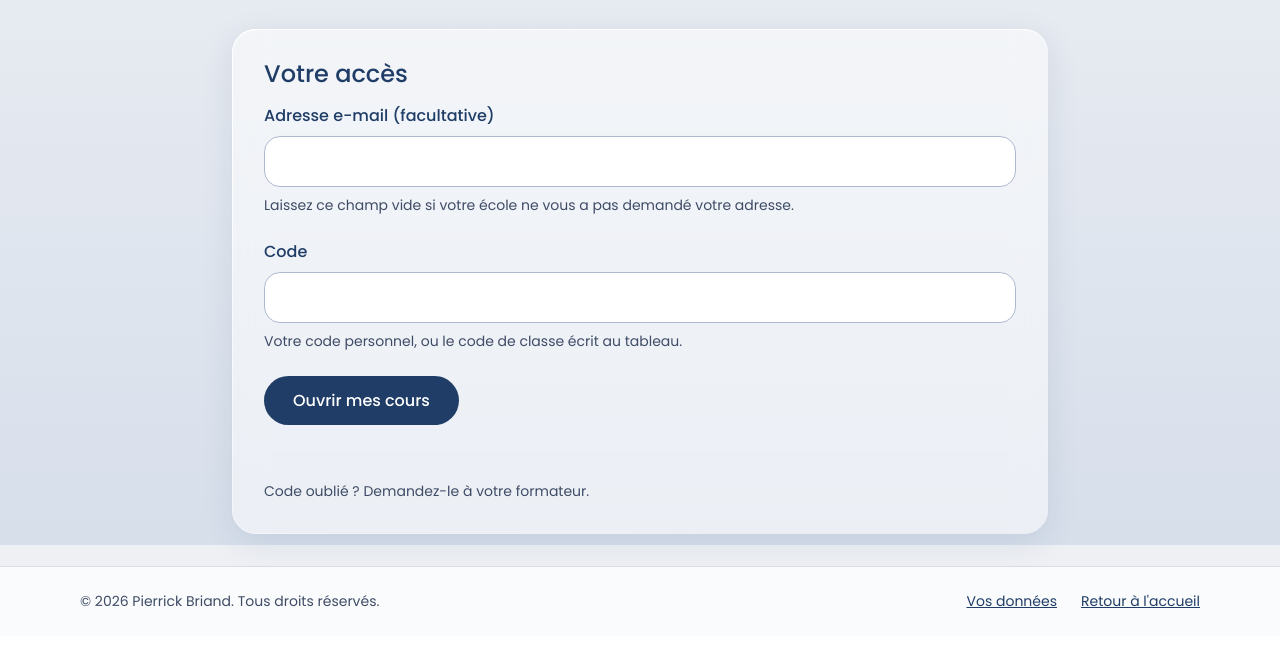
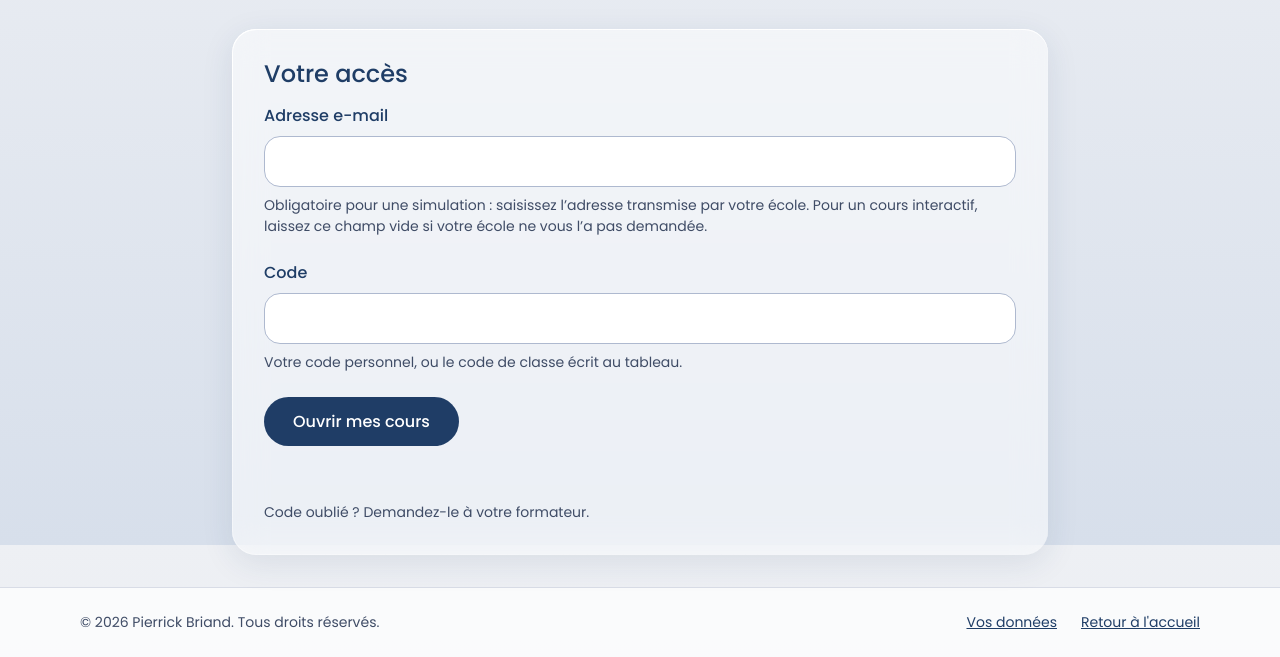
Before and after one commit to Pierrickbriand/cours, a plain HTML site: page connexion.html in a window 1280 px wide. Shown: the part 255-912 px from the top of the page. Before the commit the page ends 891 px from the top, so only its background shows below. Drawn offline with Linux system fonts and the light colour scheme.

Commit message:
Connexion : messages pour les simulateurs (e-mail requis, e-mail inconnu)
Le code de classe d'un cours de simulateur exige désormais l'adresse e-mail de l'étudiant (Atelier 5.171.0).
La page affiche deux nouveaux messages et met le curseur dans le champ d'adresse.
Le libellé n'annonce plus l'adresse comme facultative : obligatoire pour une simulation, facultative pour un cours interactif.

Co-Authored-By: Claude Sonnet 5.5 <noreply@anthropic.com>
Claude-Session: https://claude.ai/code/session_01SphGyjwkNVaHmhKGsHA5kx

```diff
--- a/connexion.html
+++ b/connexion.html
@@ -34,9 +34,9 @@
     <h2 id="t-connexion">Votre accès</h2>
     <form id="f" novalidate autocomplete="off">
       <div class="champ-form">
-        <label for="email">Adresse e-mail (facultative)</label>
+        <label for="email">Adresse e-mail</label>
         <input id="email" type="email" inputmode="email" autocomplete="email" spellcheck="false">
-        <p class="aide">Laissez ce champ vide si votre école ne vous a pas demandé votre adresse.</p>
+        <p class="aide">Obligatoire pour une simulation&nbsp;: saisissez l’adresse transmise par votre école. Pour un cours interactif, laissez ce champ vide si votre école ne vous l’a pas demandée.</p>
       </div>
       <div class="champ-form">
         <label for="code">Code</label>
--- a/connexion.js
+++ b/connexion.js
@@ -13,7 +13,7 @@ function montrer(){
 document.getElementById('quitter').addEventListener('submit',function(){try{sessionStorage.removeItem(CLE);}catch(e){}});
 montrer();
 if(/(^|[?&])acces=requis(&|$)/.test(location.search)) msg('Votre accès a expiré ou ne couvre pas ce cours. Saisissez à nouveau votre code.',true);
-var ERR={'code inconnu':'Ce code n’est pas reconnu. Vérifiez-le ou demandez-le à votre formateur.','patienter':'Trop d’essais. Réessayez dans quelques minutes.','e-mail invalide':'Cette adresse e-mail n’est pas valide.','aucun cours':'Ce code est reconnu, mais aucun cours n’est ouvert pour le moment.'};
+var ERR={'code inconnu':'Ce code n’est pas reconnu. Vérifiez-le ou demandez-le à votre formateur.','patienter':'Trop d’essais. Réessayez dans quelques minutes.','e-mail invalide':'Cette adresse e-mail n’est pas valide.','e-mail requis':'Pour ce cours, saisissez aussi votre adresse e-mail : celle que votre école a transmise.','e-mail inconnu':'Cette adresse ne figure pas dans la liste de ce cours. Saisissez celle que votre école a transmise, ou prévenez votre formateur.','aucun cours':'Ce code est reconnu, mais aucun cours n’est ouvert pour le moment.'};
 function ouvrir(token,cours){
   try{sessionStorage.setItem(CLE,JSON.stringify(cours));}catch(e){}
   var g=document.createElement('form');g.method='post';g.action='/auth';g.style.display='none';
@@ -37,6 +37,7 @@ f.addEventListener('submit',function(e){
   envoyer(0).then(function(r){
     ok.removeAttribute('aria-busy');
     if(r&&r.ok&&r.token&&Array.isArray(r.cours)&&r.cours.length){ouvrir(String(r.token),r.cours.filter(function(c){return c&&SLUG.test(String(c.slug||''));}));return;}
+    if(r&&(r.err==='e-mail requis'||r.err==='e-mail inconnu')){try{document.getElementById('email').focus();}catch(e){}}
     msg((r&&ERR[r.err])||'La connexion a échoué. Réessayez dans un instant.',true);
   }).catch(function(){ok.removeAttribute('aria-busy');msg('Le service ne répond pas. Réessayez dans un instant.',true);});
 });
```
